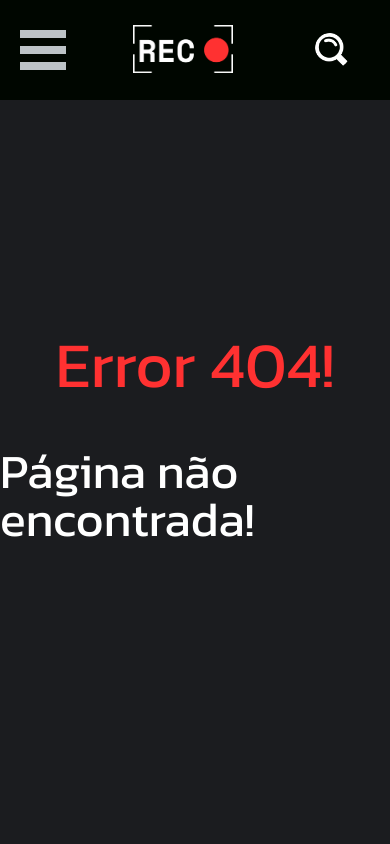
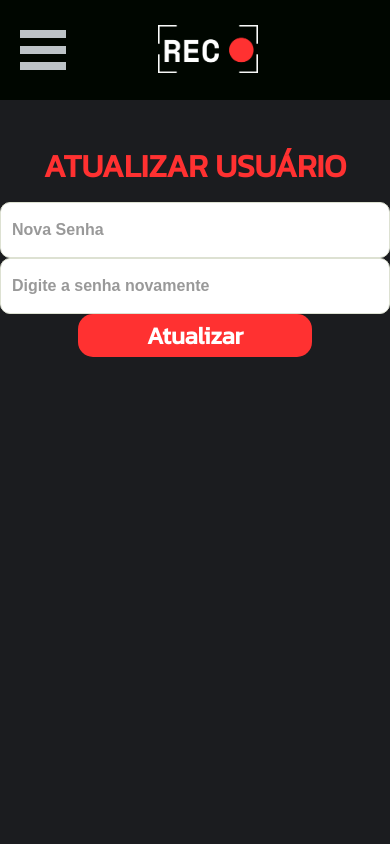
Before and after one commit to abelardojr0/REC, a React (Create React App) app: page /novaSenha in a window 390 px wide. Before the commit this address had no page. Shown: the top 844 px of the page. Built offline with nearby package versions, Linux system fonts and the light colour scheme.

Commit message:
add: novaSenha, edit: responsivo

```diff
--- a/src/App.js
+++ b/src/App.js
@@ -19,6 +19,7 @@ import AtualizarUsuario from "./Pages/MinhaConta/AtualizarUsuario";
 import ChecarEmail from "./Pages/Cadastro/ChecarEmail";
 import Pagina404 from "./Pages/Pagina404/Pagina404";
 import EsqueceuSenha from "./Pages/EsqueceuSenha/EsqueceuSenha";
+import NovaSenha from "./Pages/NovaSenha/NovaSenha";
 function App() {
   return (
     <>
@@ -40,6 +41,7 @@ function App() {
           <Route path="/minhasSeries" element={<MinhasSeries />} />
           <Route path="/listaDesejo" element={<ListaDesejo />} />
           <Route path="/esqueceuSenha" element={<EsqueceuSenha />} />
+          <Route path="/novaSenha" element={<NovaSenha />} />
           <Route path="/minhaConta" element={<MinhaConta />} />
           <Route path="/atualizarConta" element={<AtualizarUsuario />} />
           <Route path="*" element={<Pagina404 />} />
--- a/src/Components/Card/Card.js
+++ b/src/Components/Card/Card.js
@@ -8,7 +8,6 @@ import {
   CardContainerNota,
   CardDivInfos,
   CardImagem,
-  CardLink,
   CardTextoBotao,
   CardTitulo,
 } from "./StyleCard";
@@ -24,6 +23,7 @@ import { useMemo } from "react";
 import { useCallback } from "react";
 import { useEffect } from "react";
 import { useJwtToken } from "../../useJwtToken";
+import { useNavigate } from "react-router-dom";
 // import { Tooltip } from "react-tooltip";
 const img = LinksApi.IMG;
 
@@ -44,7 +44,7 @@ const Card = ({
   const pageAtual = useMemo(() => window.location.href, []);
   const [token] = useJwtToken();
   const tokenTemporario = sessionStorage.getItem("token");
-
+  const navigate = useNavigate();
   const verificarListaBanco = useCallback(() => {
     if (!pageAtual.includes("listaDesejo")) {
       if (listaBanco) {
@@ -222,6 +222,10 @@ const Card = ({
         console.log(error);
       });
   }, [titulo, setAdicionadoNaLista, setVisivel, pageAtual]);
+
+  function verDetalhes() {
+    navigate(`/${tipo}/${id}`);
+  }
   return (
     <>
       {visivel && (
@@ -271,11 +275,9 @@ const Card = ({
                 </>
               )}
 
-              <CardContainerBotao>
+              <CardContainerBotao onClick={verDetalhes}>
                 <CardTextoBotao>Detalhes</CardTextoBotao>
-                <CardLink to={`/${tipo}/${id}`}>
-                  <CardBotao id="mais_detalhes" src={detalhes} alt="more" />
-                </CardLink>
+                <CardBotao id="mais_detalhes" src={detalhes} alt="more" />
               </CardContainerBotao>
             </CardContainerInfos>
           </CardDivInfos>
--- a/src/Components/Card/StyleCard.js
+++ b/src/Components/Card/StyleCard.js
@@ -98,21 +98,6 @@ export const CardTitulo = styled(Link)`
   }
 `;
 
-export const CardLink = styled(Link)`
-  text-decoration: none;
-  border: none;
-  gap: 15px;
-  width: 40px;
-  height: 40px;
-  cursor: pointer;
-  img {
-    width: 30px;
-    height: 30px;
-  }
-  &:hover {
-    transform: scale(1.05);
-  }
-`;
 export const CardContainerBotao = styled.div`
   display: flex;
   justify-content: space-between;
--- a/src/Components/Header/Header.js
+++ b/src/Components/Header/Header.js
@@ -219,6 +219,7 @@ const Header = () => {
       )}
 
       <HeaderLogin>
+        {!menuMobile && (
           <HeaderPesquisarContainer onSubmit={pesquisar}>
             <HeaderPesquisarContainerBarra>
               <HeaderPesquisarInput
@@ -241,6 +242,7 @@ const Header = () => {
               />
             </HeaderPesquisarContainerBarra>
           </HeaderPesquisarContainer>
+        )}
         {nome_usuario ? (
           <>
             <HeaderMenuUsuario id="menu_aberto" onClick={abrirMenu}>
--- a/src/Components/Header/StyleHeader.js
+++ b/src/Components/Header/StyleHeader.js
@@ -190,6 +190,10 @@ export const HeaderLoginBotao = styled.button`
 
 export const HeaderPesquisarContainer = styled.form`
   margin-left: 50px;
+  ${responsivo(breakpoints.mobile)} {
+    width: 100%;
+    margin-left: 0px;
+  }
 `;
 
 export const HeaderPesquisarContainerBarra = styled.div`
@@ -211,6 +215,10 @@ export const HeaderPesquisarInput = styled.input`
   background-color: transparent;
   padding: 1rem;
   color: white;
+  ${responsivo(breakpoints.mobile)} {
+    min-width: 100% !important;
+    padding-right: 50px;
+  }
   &.ativo {
     display: block;
     animation: show-rigth 0.5s forwards ease-in-out;
@@ -243,6 +251,9 @@ export const HeaderPesquisarBotao = styled.button`
   position: absolute;
   right: 20px;
   cursor: pointer;
+  ${responsivo(breakpoints.mobile)} {
+    right: -5px;
+  }
   &:hover {
     transform: scale(1.1);
   }
--- a/src/Components/SerieDetalhes/SerieDetalhes.js
+++ b/src/Components/SerieDetalhes/SerieDetalhes.js
@@ -38,7 +38,7 @@ const SerieDetalhes = ({
   const tokenTemporario = sessionStorage.getItem("token");
   const [loginStatus, setLoginStatus] = React.useState(false);
   const [carregando, setCarregando] = React.useState(true);
-  const [assistido, setAssistido] = React.useState(false);
+  const [assistidoSerie, setAssistidoSerie] = React.useState(false);
 
   React.useEffect(() => {
     if (token || tokenTemporario) {
@@ -50,9 +50,9 @@ const SerieDetalhes = ({
           setCarregando(false);
           console.log(response);
           if (response.data.status === "sucess") {
-            setAssistido(true);
+            setAssistidoSerie(true);
           } else {
-            setAssistido(false);
+            setAssistidoSerie(false);
           }
         })
         .catch((error) => {
@@ -66,7 +66,7 @@ const SerieDetalhes = ({
   function adicionarSerie() {
     if (token || tokenTemporario) {
       api
-        .post("/inserirFilme", {
+        .post("/inserirSerie", {
           titulo: nome,
           imagem,
           nota,
@@ -75,7 +75,7 @@ const SerieDetalhes = ({
         })
         .then((response) => {
           console.log(response);
-          setAssistido(true);
+          setAssistidoSerie(true);
         })
         .catch((error) => {
           console.log(error);
@@ -147,7 +147,7 @@ const SerieDetalhes = ({
                 Sinopse: <FilmeDetalhesSpan>{sinopse}</FilmeDetalhesSpan>{" "}
               </FilmeDetalhesLiSinopse>
 
-              {assistido ? (
+              {assistidoSerie ? (
                 <FilmeDetalhesBotaoAdicionado>
                   Adicionado
                 </FilmeDetalhesBotaoAdicionado>
--- a/src/Pages/Cadastro/CadastroConcluido/StyleConcluido.js
+++ b/src/Pages/Cadastro/CadastroConcluido/StyleConcluido.js
@@ -1,4 +1,5 @@
 import styled from "styled-components";
+import responsivo, { breakpoints } from "../../../Responsivo";
 
 export const SectionSucesso = styled.section`
   margin: 0 auto;
@@ -14,6 +15,10 @@ export const SectionSucesso = styled.section`
   box-shadow: 5px 5px 10px rgba(0, 0, 0, 0.8);
   background-color: white;
   max-width: 1000px;
+  padding: 1rem;
+  ${responsivo(breakpoints.mobile)} {
+    max-width: 300px;
+  }
   /* height: 100vh; */
 `;
 
--- a/src/Pages/Cadastro/Formulário/Formulario.js
+++ b/src/Pages/Cadastro/Formulário/Formulario.js
@@ -9,7 +9,6 @@ import {
   FormularioJaTenhoConta,
   FormularioJaTenhoContaTitulo,
   // FormularioSociaisCadastro,
-  SubtituloFormulario,
   TituloFormulario,
 } from "./StylesFormulario";
 
@@ -41,7 +40,7 @@ const Formulario = () => {
           senha,
         })
         .then((response) => {
-          console.log(response.data.status);
+          console.log(response);
           if (response.data.status === "sucess") {
             navigate(`/checarEmail?q=${email}`);
           } else if (response.data.status === "fail") {
--- /dev/null
+++ b/src/Pages/NovaSenha/NovaSenha.js
@@ -0,0 +1,86 @@
+import React from "react";
+import api from "../../api";
+import Footer from "../../Components/Footer/Footer";
+import Header from "../../Components/Header/Header";
+import { useJwtToken } from "../../useJwtToken";
+import Input from "../Cadastro/Formulário/Components/Input";
+import { CadastroMsgDeErro } from "../Cadastro/Formulário/StylesFormulario";
+import {
+  MinhaContaAtualizar,
+  MinhaContaBotao,
+  MinhaContaTextoSucesso,
+  MinhaContaTitulo,
+} from "../MinhaConta/StylesMinhaConta";
+
+const NovaSenha = () => {
+  const [senha, setSenha] = React.useState();
+  const [senhaFraca, setSenhaFraca] = React.useState(false);
+  const [sucesso, setSucesso] = React.useState();
+  const [token] = useJwtToken();
+  const tokenTemporario = sessionStorage.getItem("token");
+
+  function atualizarBanco(e) {
+    e.preventDefault();
+    if (token || tokenTemporario) {
+      api
+        .post("/atualizarUsuario", {
+          senha,
+        })
+        .then((response) => {
+          console.log(response);
+          if (response.data.status === "sucess") {
+            setSucesso(true);
+            setSenhaFraca(false);
+          } else if (response.data.status === "senhaFraca") {
+            setSenhaFraca(true);
+          }
+        })
+        .catch((error) => {
+          console.log(error);
+        });
+    }
+  }
+  return (
+    <>
+      <Header />
+      <MinhaContaAtualizar>
+        <MinhaContaTitulo>Atualizar Usuário</MinhaContaTitulo>
+
+        <Input
+          htmlFor={"novaSenha"}
+          texto={"Nova Senha"}
+          tipo={"password"}
+          nome={"novaSenha"}
+          id={"novaSenha"}
+          tamanho={"grande"}
+          required={true}
+          setDados={setSenha}
+        />
+        {senhaFraca && (
+          <CadastroMsgDeErro>
+            Senha fraca, digite uma senha com no minimo um caracter maiúsculo,
+            minúsculo, especial e um número
+          </CadastroMsgDeErro>
+        )}
+        <Input
+          htmlFor={"novaSenhaRepete"}
+          texto={"Digite a senha novamente"}
+          tipo={"password"}
+          nome={"novaSenhaRepete"}
+          id={"novaSenhaRepete"}
+          tamanho={"grande"}
+          required={true}
+        />
+        <MinhaContaBotao onClick={atualizarBanco}>Atualizar</MinhaContaBotao>
+        {sucesso && (
+          <MinhaContaTextoSucesso>
+            Atualizado com sucesso
+          </MinhaContaTextoSucesso>
+        )}
+      </MinhaContaAtualizar>
+      <Footer />
+    </>
+  );
+};
+
+export default NovaSenha;
```
Lines whose indentation alone changed are shown as unchanged.
